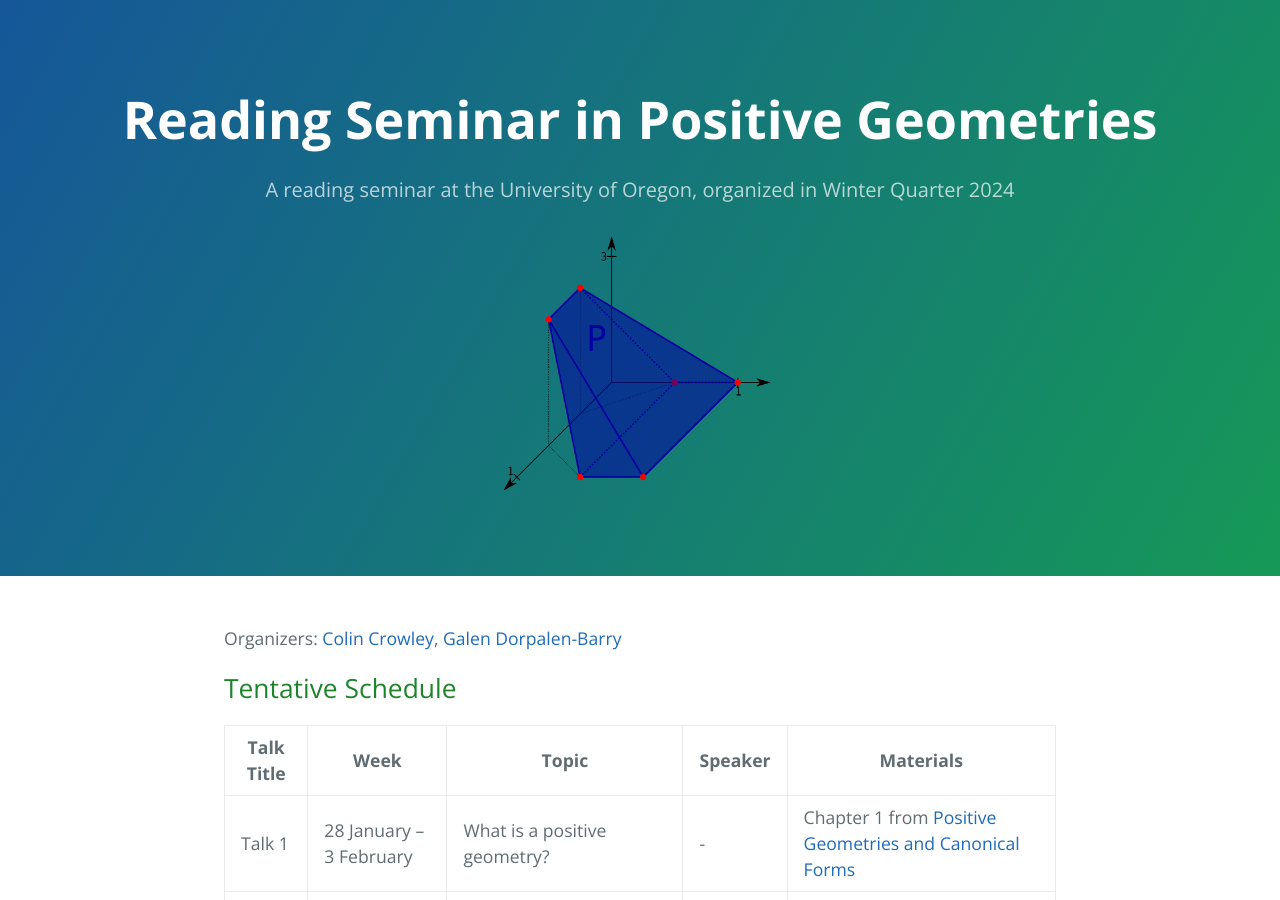
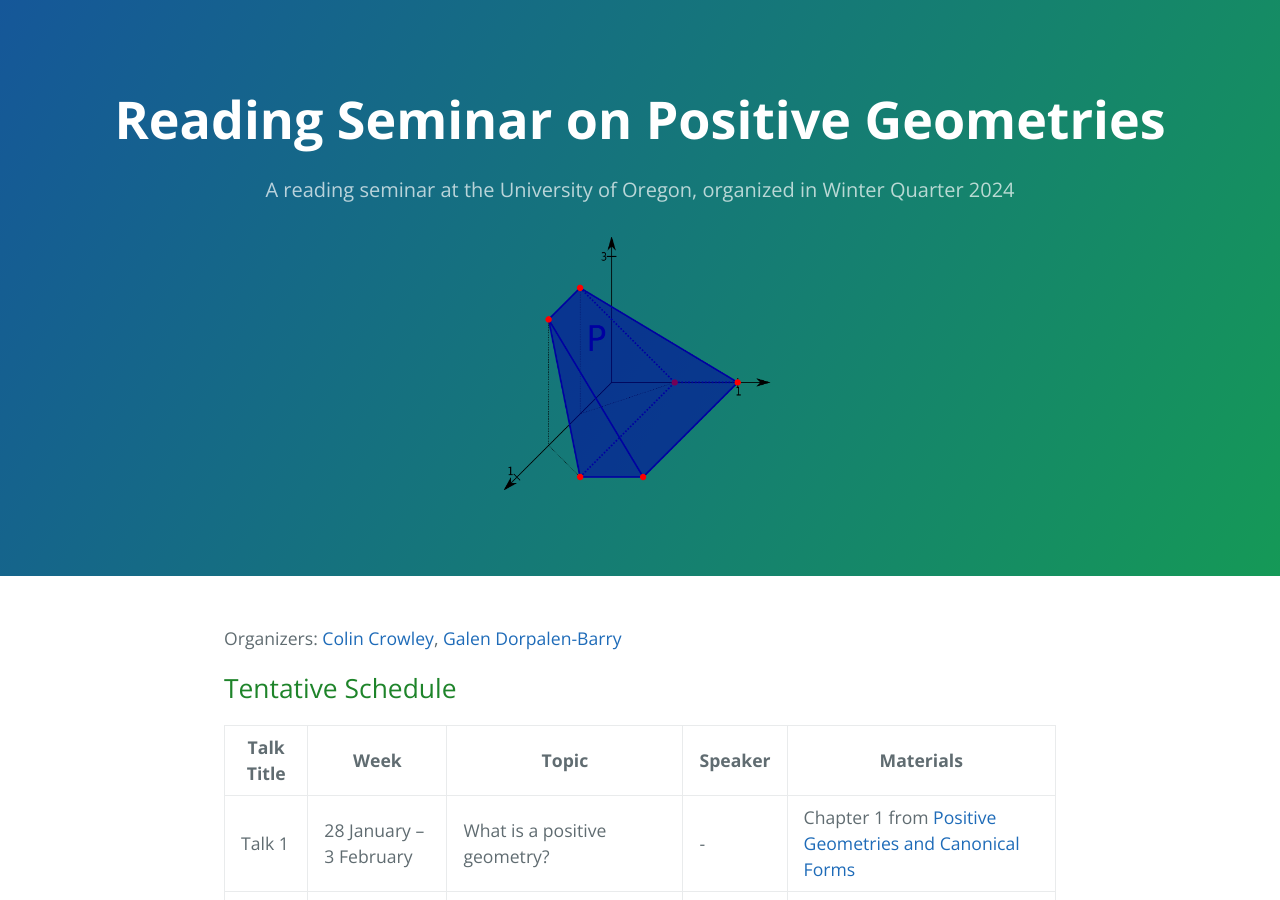
Before and after one commit to galen-dorp/positive-geometries-oregon, a Jekyll site: the page built from index.md, in a window 1280 px wide and 900 px high. Built offline with Jekyll 4.4.1, drawn with Linux system fonts in a browser that asks for light colours.

Commit message:
in -> on

```diff
--- a/_config.yml
+++ b/_config.yml
@@ -1,4 +1,4 @@
-title:               Reading Seminar in Positive Geometries
+title:               Reading Seminar on Positive Geometries
 tagline:             'Reading Seminar, Winter 2024'
 description:         'A reading seminar at the University of Oregon, organized in Winter Quarter 2024'
 show_downloads: true
```
